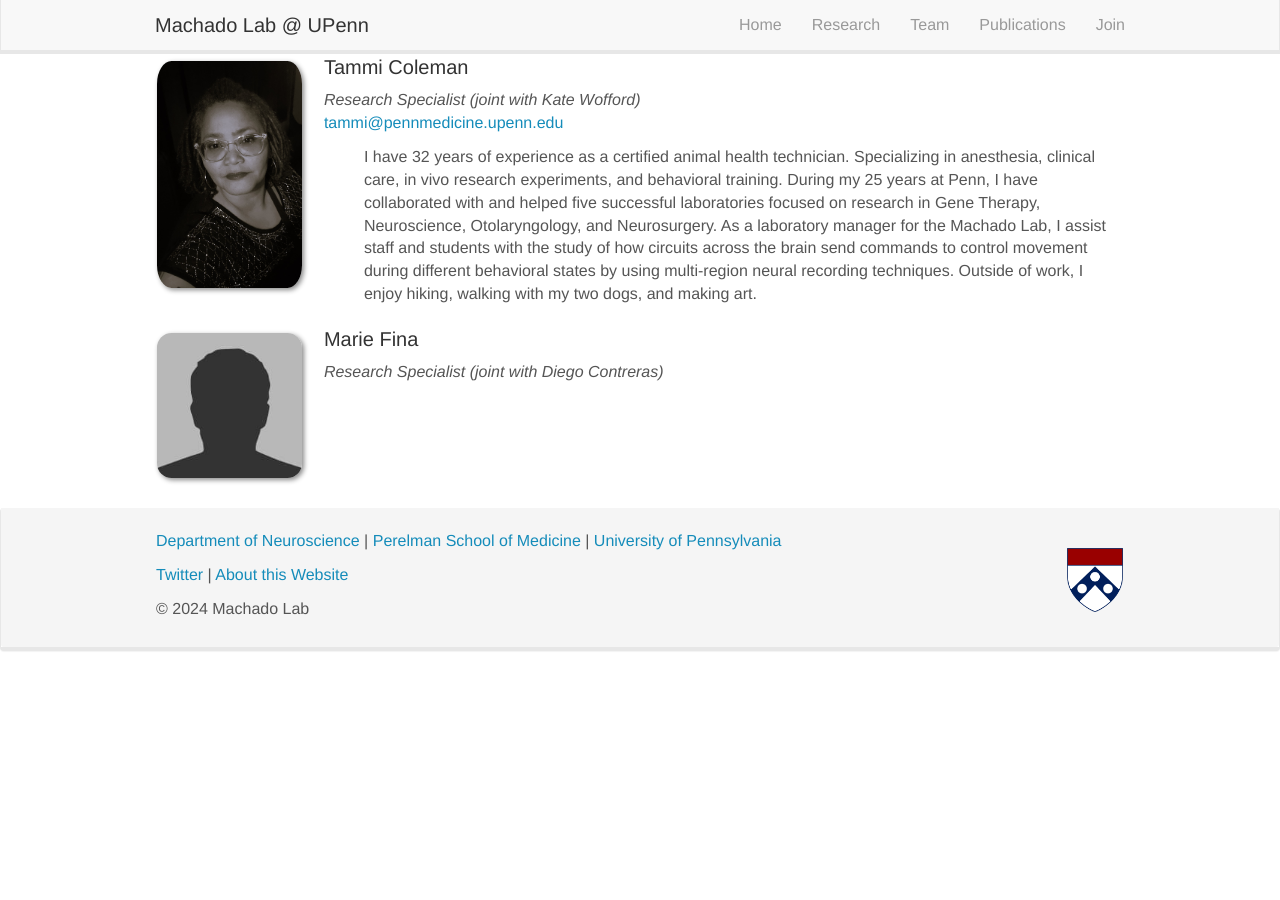
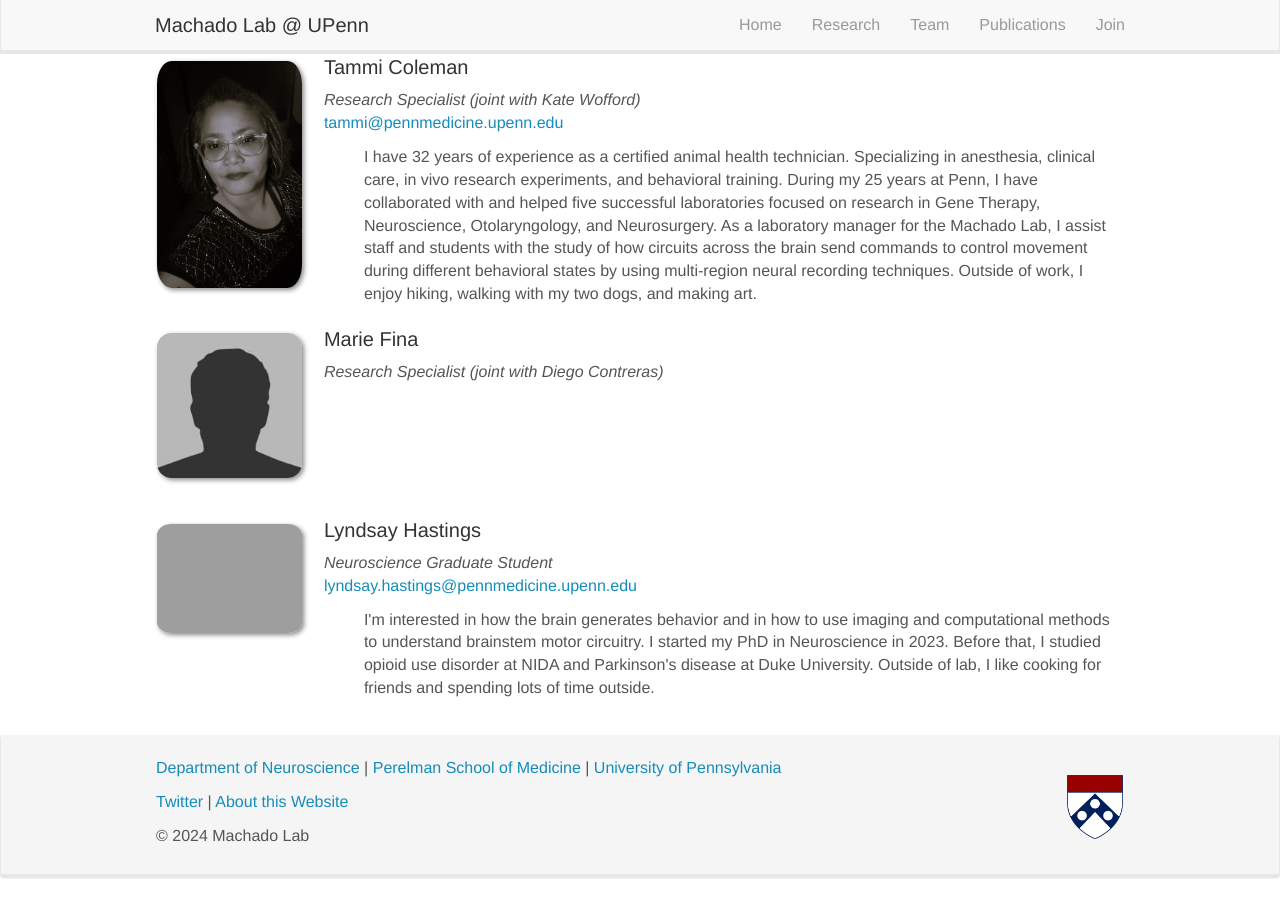
Before and after one commit to machado-lab-code/machado-lab-code, a Jekyll site: the page built from _pages/team.md, in a window 1280 px wide and 900 px high, scrolled down 1061 px. Built offline with Jekyll 4.4.1, drawn with Linux system fonts in a browser that asks for light colours; nearby versions of some CDN libraries; before the commit the page ends 1734 px from its top, so only the background shows below that.

Commit message:
Update team_members.yml

```diff
--- a/_data/team_members.yml
+++ b/_data/team_members.yml
@@ -44,3 +44,11 @@
   email:
   number_educ: 0
   education1:
+
+- name: Lyndsay Hastings
+  photo: hastings.jpg
+  info: Neuroscience Graduate Student
+  email: lyndsay.hastings@pennmedicine.upenn.edu
+  bio: I'm interested in how the brain generates behavior and in how to use imaging and computational methods to understand brainstem motor circuitry. I started my PhD in Neuroscience in 2023. Before that, I studied opioid use disorder at NIDA and Parkinson's disease at Duke University. Outside of lab, I like cooking for friends and spending lots of time outside.
+  number_educ: 0
+  education1:
```
